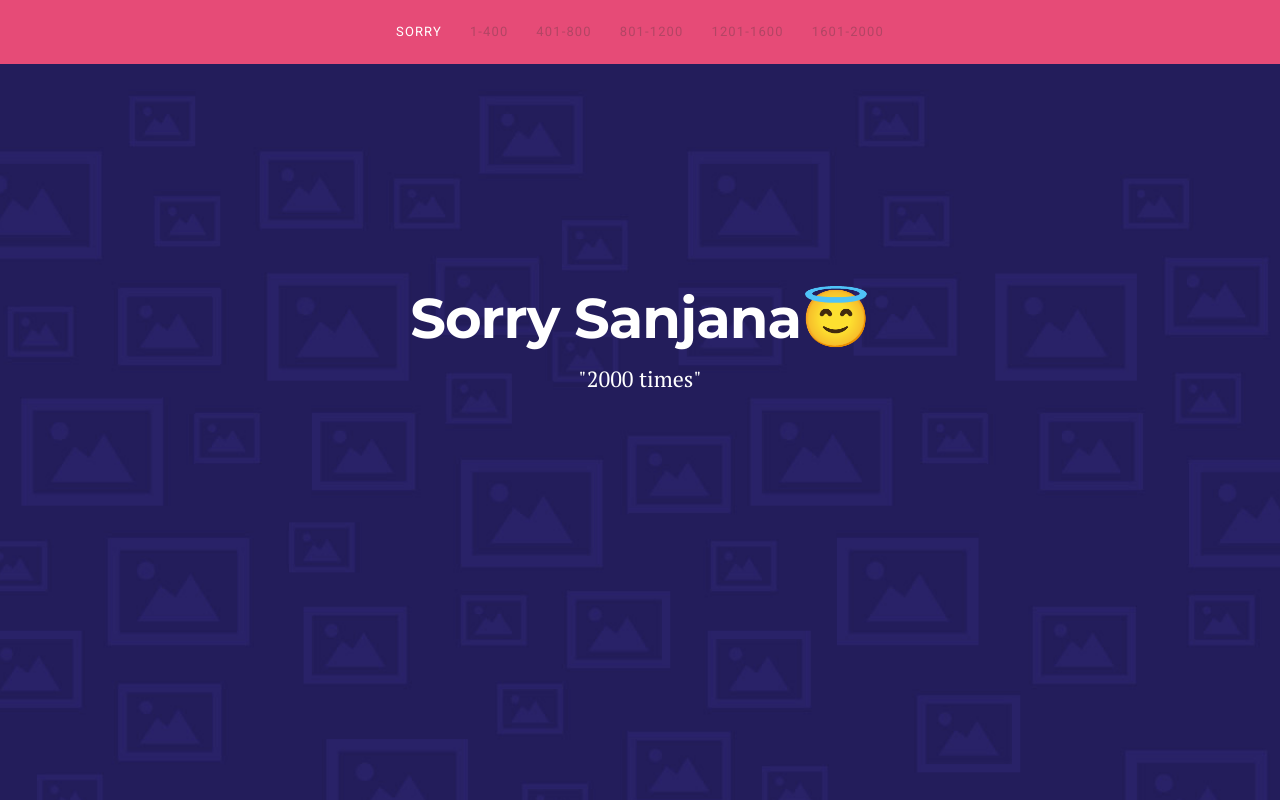
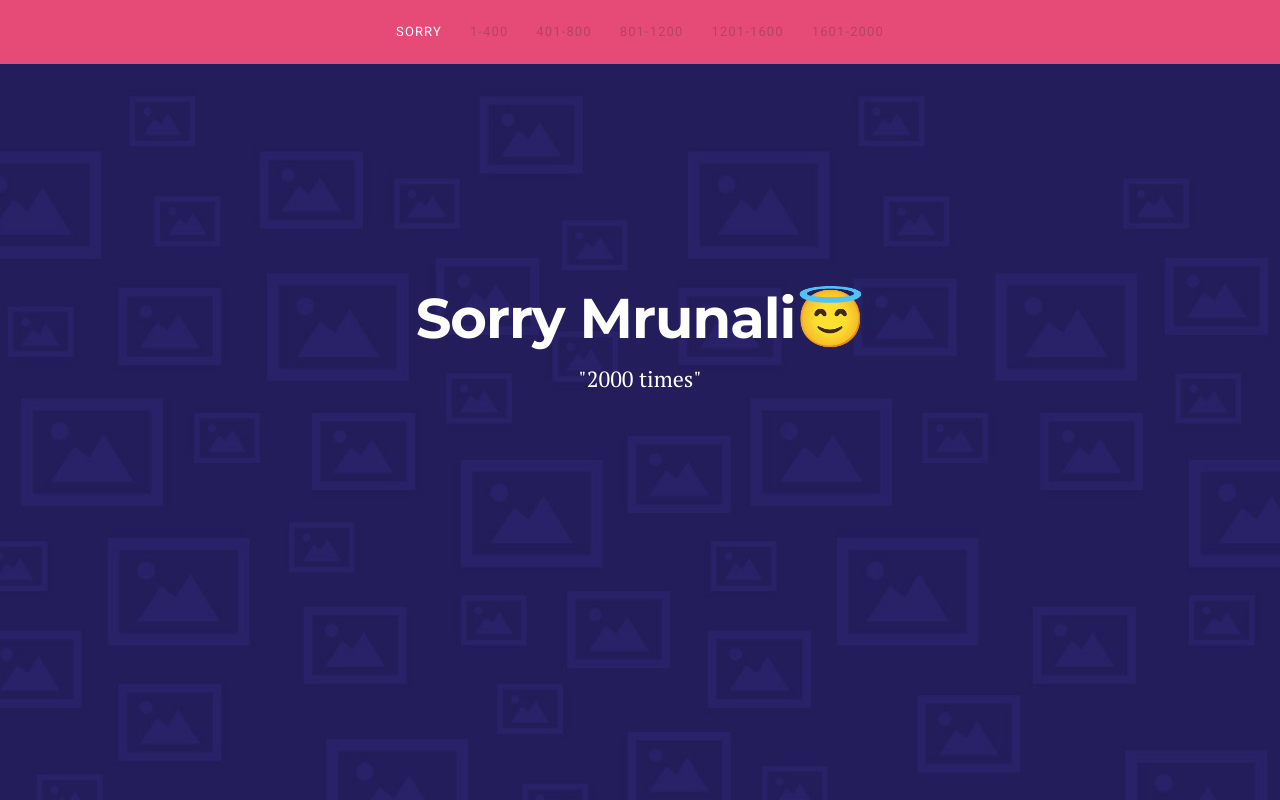
Before and after one commit to rakexg/rakexg.github.io, a plain HTML site: page index.html in a window 1280 px wide. Shown: the top 800 px of the page. Drawn offline with Linux system fonts and the light colour scheme.

Commit message:
Update index.html for dam

```diff
--- a/index.html
+++ b/index.html
@@ -1,7 +1,7 @@
 <!DOCTYPE HTML>
 <html lang="en-US">
     <head>
-        <title>Sorry Sanjana</title>
+        <title>Sorry Mrunali</title>
         <meta http-equiv="Content-Type" content="text/html; charset=UTF-8">
         <meta name="keywords" content="HTML, CSS, JavaScript, PHP" />
         <meta name="viewport" content="width=device-width, initial-scale=1, maximum-scale=1">
@@ -55,7 +55,7 @@
             <div class="block content-1170 center-relative center-text">
                 <!-- <img class="top-logo" src="demo-images/logo.png" alt="Boxus" /> -->
                 <br>
-                <h1 class="big-title">Sorry Sanjana😇</h1>
+                <h1 class="big-title">Sorry Mrunali😇</h1>
                 <p class="title-desc">"2000 times"</p>
             </div>
         </div>
```
